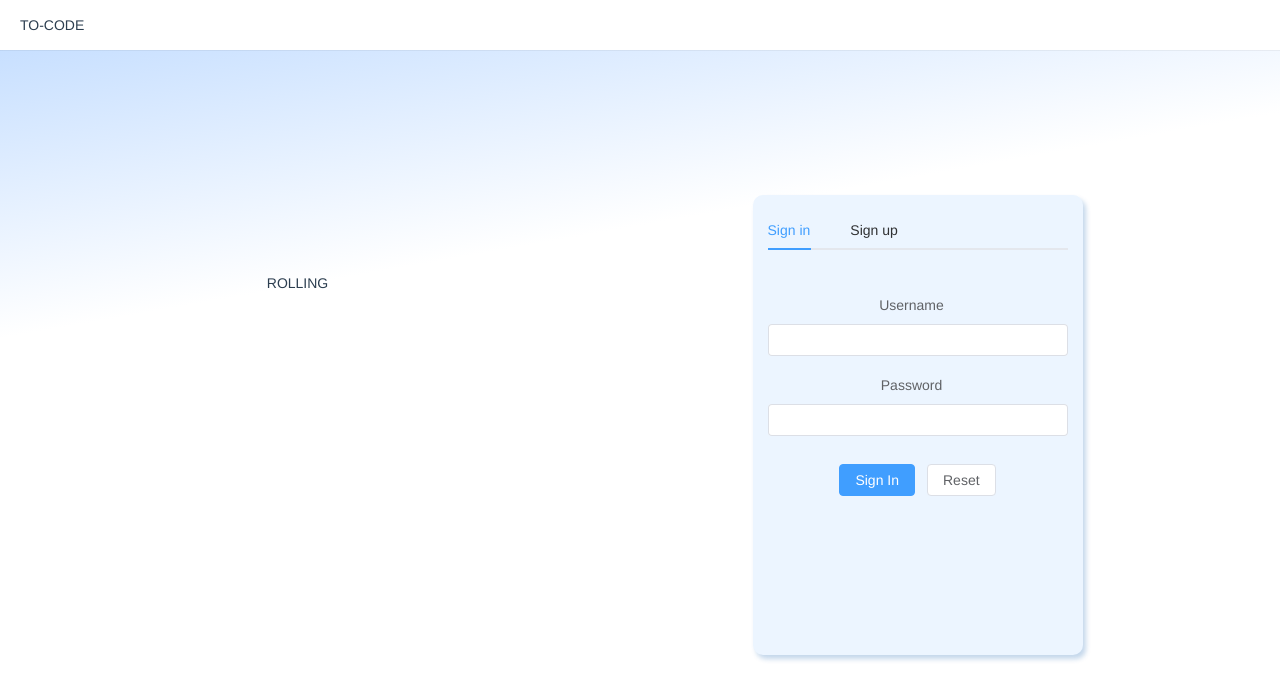
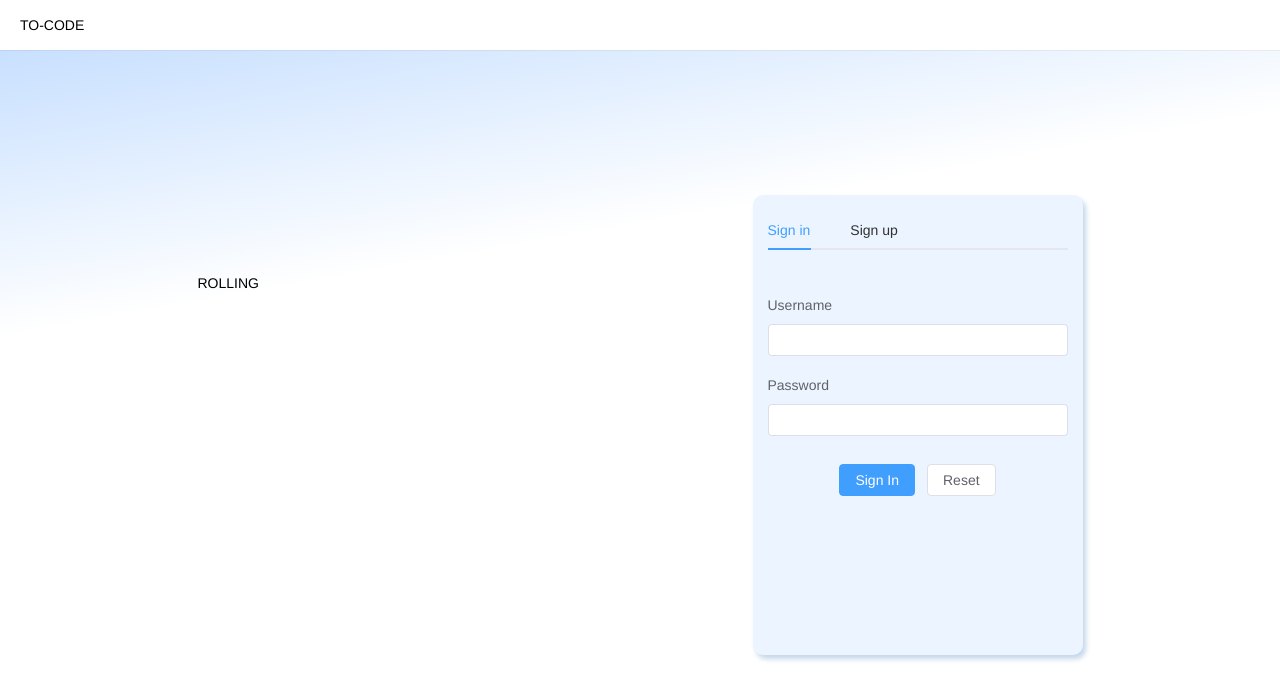
Before and after one commit to chrisT-T/Software_Eng, a Vue app in the folder frontend/: page /login in a window 1280 px wide. Shown: the top 700 px of the page. Built offline with nearby package versions, Linux system fonts and the light colour scheme.

Commit message:
feat: min-width 785px

```diff
--- a/frontend/src/App.vue
+++ b/frontend/src/App.vue
@@ -7,27 +7,11 @@
   font-family: Avenir, Helvetica, Arial, sans-serif;
   -webkit-font-smoothing: antialiased;
   -moz-osx-font-smoothing: grayscale;
-  text-align: center;
-  color: #2c3e50;
-  background-color: #42b983;
 }
-
-nav {
-  padding: 30px;
-}
-
-nav a {
-  font-weight: bold;
-  color: #2c3e50;
-}
-
-nav a.router-link-exact-active {
-  color: #42b983;
-}
-
 html,
 body,
 #app {
   height: 100%;
+  min-width: 785px;
 }
 </style>
--- a/frontend/src/components/ProjectCard.vue
+++ b/frontend/src/components/ProjectCard.vue
@@ -81,8 +81,6 @@
                     alt="avater"
                     src="https://api.iconify.design/logos:c-plusplus.svg"
                   />
-                  <!-- <span>{{ record.projectName }}</span> -->
-
                   <span :style="{ margin: '10px' }">
                     {{ record.projectName }}
                   </span>
```
